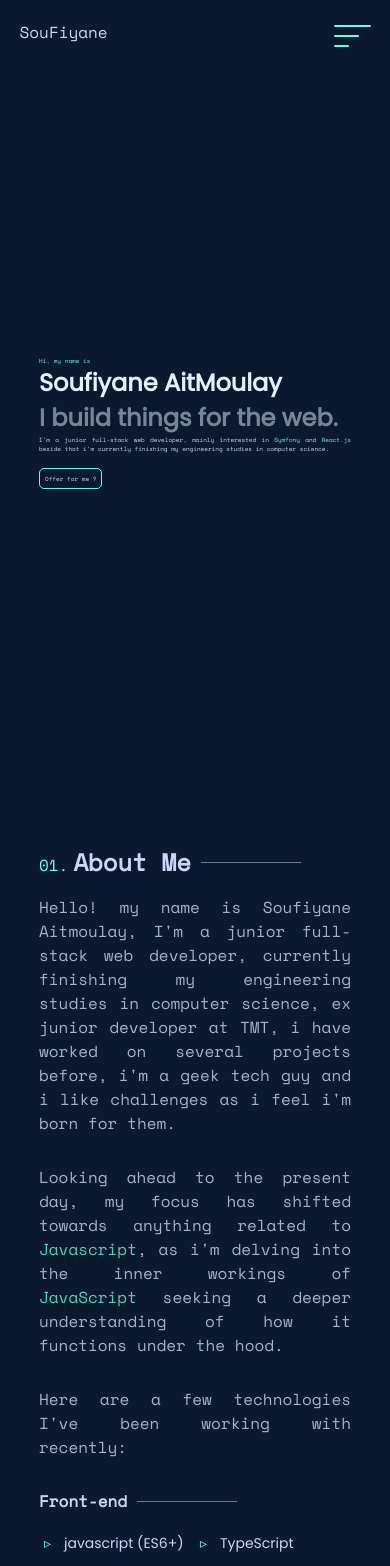
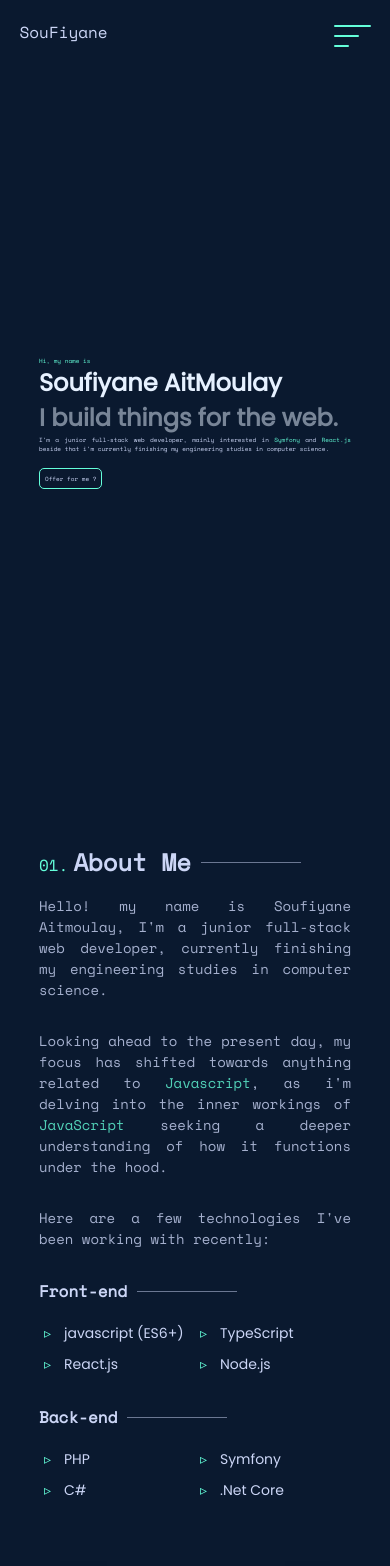
Before and after one commit to soufiiyane/Portfolio, a React (Create React App) app: page / in a window 390 px wide. Shown: the top 1566 px of the page. Built offline with nearby package versions, Linux system fonts and the light colour scheme.

Commit message:
Portfolio Upadate

```diff
--- a/src/assets/css/About.css
+++ b/src/assets/css/About.css
@@ -150,3 +150,8 @@
         margin: 0 auto;
     }
 }
+@media (max-width: 480px){
+    .left-about p{
+        font-size: 14px;
+    }
+}
--- a/src/components/About.js
+++ b/src/components/About.js
@@ -21,7 +21,7 @@ function About(){
                     <span></span>
                 </div>
                 <p>
-                Hello! my name is Soufiyane Aitmoulay, I'm a junior full-stack web developer, currently finishing my engineering studies in computer science, ex junior developer at TMT, i have worked on several projects before, i'm a geek tech guy and i like challenges as i feel i'm born for them.
+                Hello! my name is Soufiyane Aitmoulay, I'm a junior full-stack web developer, currently finishing my engineering studies in computer science.
                 </p>
                 <p>
                 Looking ahead to the present day, my focus has shifted towards anything related to <span>Javascript</span>, as i'm delving into the inner workings of <span>JavaScript</span> seeking a deeper understanding of how it functions under the hood.
```
